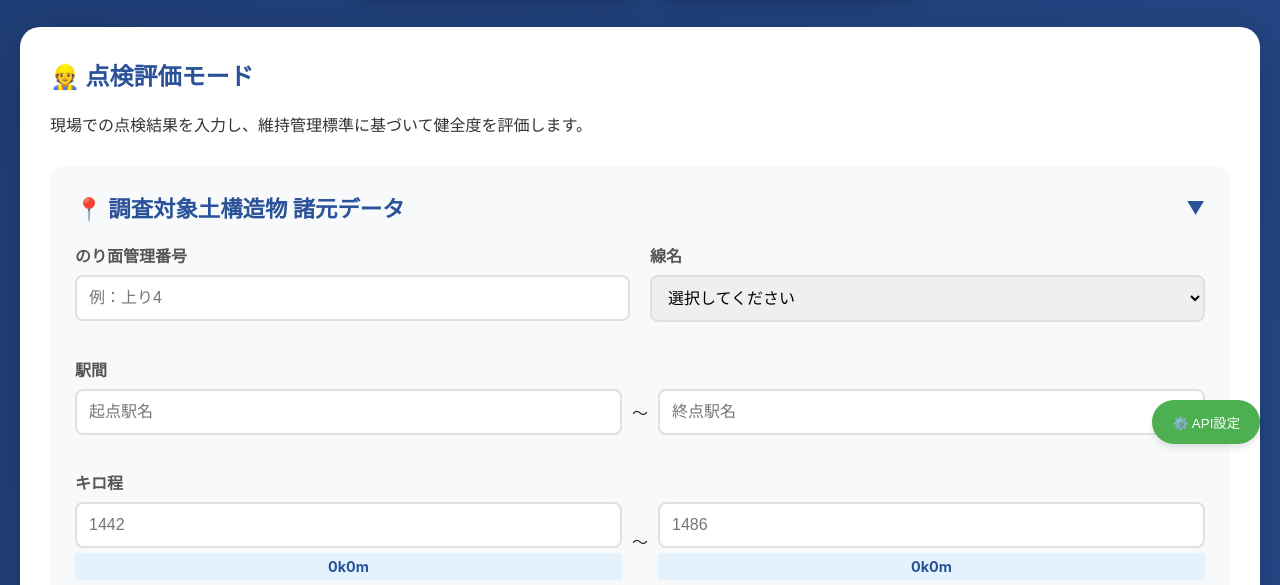
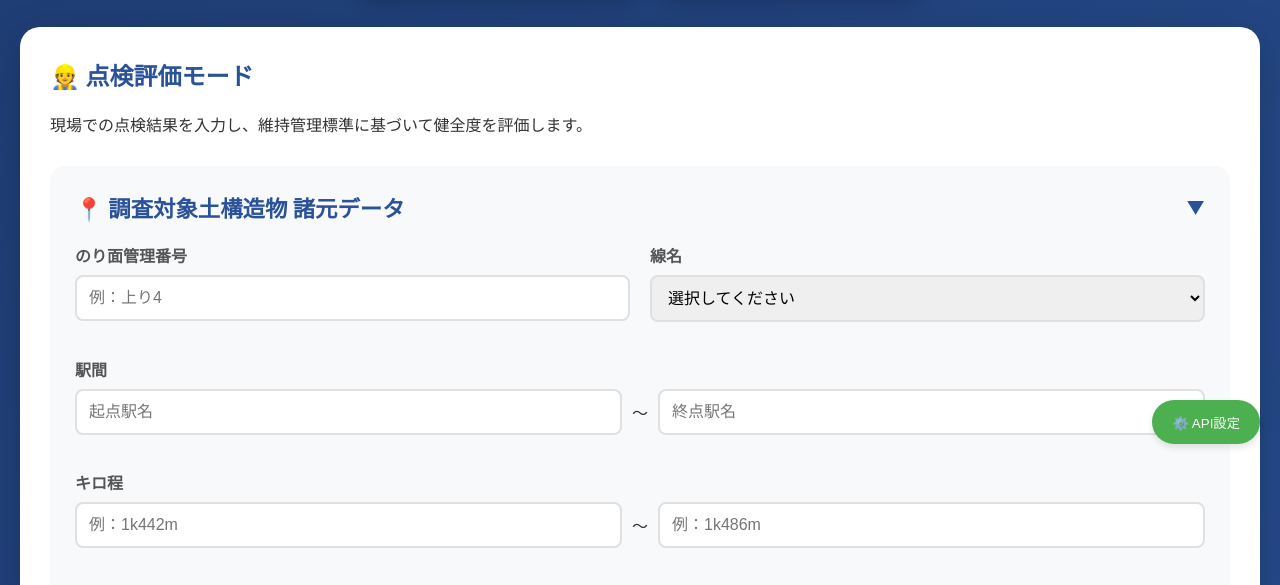
Before and after one commit to kiyoshi-terrain/railway-health-checker, a plain HTML site: page index.html in a window 1280 px wide. Shown: the part 336-921 px from the top of the page. Drawn offline with Linux system fonts and the light colour scheme.

Commit message:
Update index.html

```diff
--- a/index.html
+++ b/index.html
@@ -84,21 +84,12 @@
                                 </div>
                             </div>
                             <div class="form-group" style="grid-column: 1 / -1;">
-    <label>キロ程</label>
-    <div style="display: flex; gap: 10px; align-items: center;">
-        <div style="flex: 1;">
-            <input type="number" id="kmFromInput" placeholder="1442" style="width: 100%;"
-                   oninput="updateKmDisplay('From')">
-            <span id="kmFromDisplay" class="km-display">0k0m</span>
-        </div>
-        <span>～</span>
-        <div style="flex: 1;">
-            <input type="number" id="kmToInput" placeholder="1486" style="width: 100%;"
-                   oninput="updateKmDisplay('To')">
-            <span id="kmToDisplay" class="km-display">0k0m</span>
-        </div>
-    </div>
-</div>
+                                <label>キロ程</label>
+                                <div style="display: flex; gap: 10px; align-items: center;">
+                                    <input type="text" id="kmFrom" placeholder="例：1k442m" style="flex: 1;">
+                                    <span>～</span>
+                                    <input type="text" id="kmTo" placeholder="例：1k486m" style="flex: 1;">
+                                </div>
                             </div>
                             <div class="form-group">
                                 <label>対象（構造物種別）</label>
```
